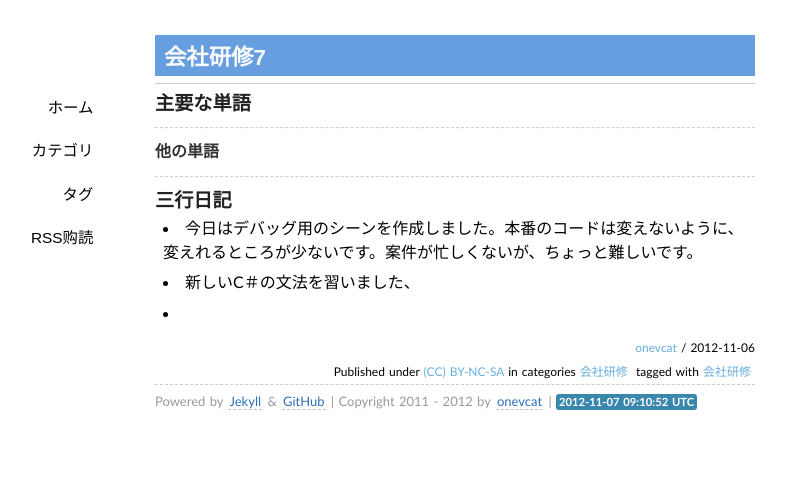
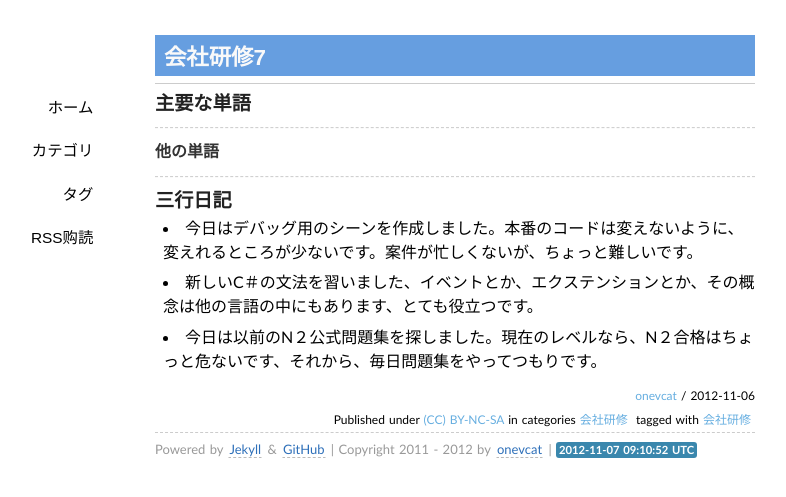
Before and after one commit to onevcat/japanese, a Jekyll site: the page built from _posts/会社研修/2012-11-6-会社研修7.md, in a window 1280 px wide. Shown: the top 497 px of the page, without its empty margins (185-971 px from the left). Built offline with Jekyll 4.4.1, drawn with Linux system fonts in a browser that asks for light colours; some web fonts are replaced; Markdown is read by kramdown in place of the engine named in the settings; comment, search, counter and statistics services are not loaded.

Commit message:
modified
Signed-off-by: onevcat <onevcat@gmail.com>

```diff
--- a/_posts/会社研修/2012-11-6-会社研修7.md
+++ b/_posts/会社研修/2012-11-6-会社研修7.md
@@ -17,5 +17,5 @@ tags:
 ### 三行日記
 
 * 今日はデバッグ用のシーンを作成しました。本番のコードは変えないように、変えれるところが少ないです。案件が忙しくないが、ちょっと難しいです。
-* 新しいC＃の文法を習いました、
-*
+* 新しいC＃の文法を習いました、イベントとか、エクステンションとか、その概念は他の言語の中にもあります、とても役立つです。
+* 今日は以前のN２公式問題集を探しました。現在のレベルなら、N２合格はちょっと危ないです、それから、毎日問題集をやってつもりです。
```
Also changed, not shown: _posts/会社研修/2012-11-5-会社研修6.md (+1 -1 lines).
